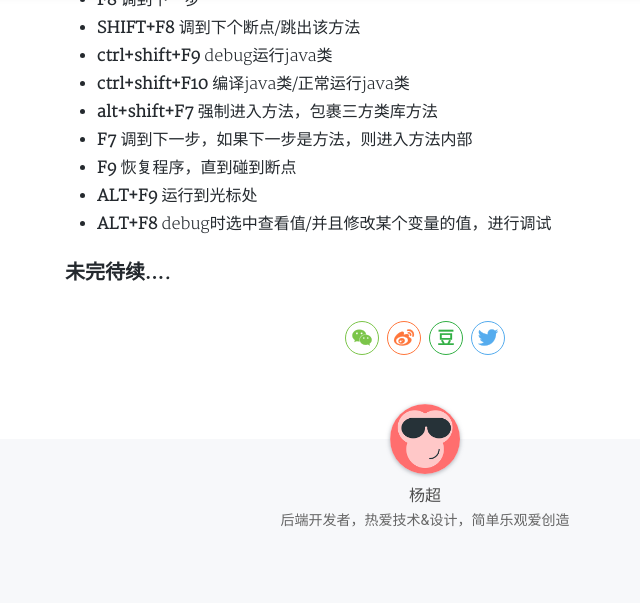
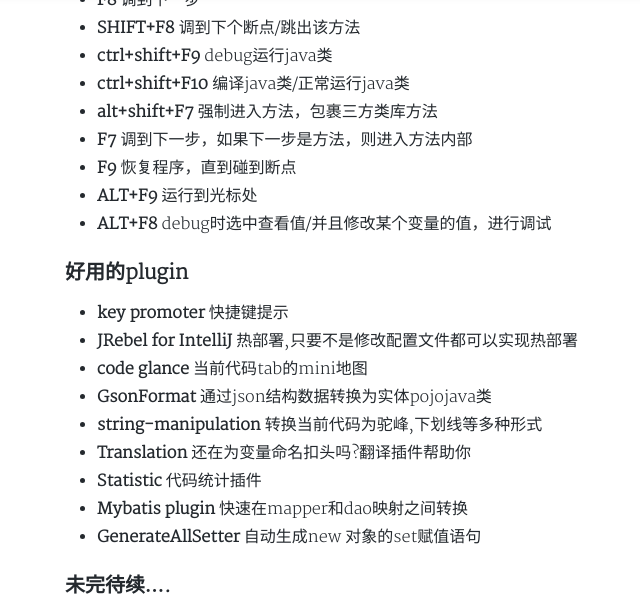
Before and after one commit to gobige/gobige.github.io, a Jekyll site: the page built from _posts/2017-09-05-ideatips.md, in a window 1280 px wide and 900 px high, scrolled down 1782 px, cut to the strip 0-603 px from the top of the window. Shown: the whole strip, without its empty margins (215-855 px from the left). Built offline with Jekyll 4.4.1, drawn with Linux system fonts in a browser that asks for light colours; nearby versions of some CDN libraries; a style sheet for code colours, icons or effects is not loaded.

Commit message:
完善--提交 ideatips--plugins

```diff
--- a/_posts/2017-09-05-ideatips.md
+++ b/_posts/2017-09-05-ideatips.md
@@ -62,4 +62,16 @@
 - **ALT+F8** debug时选中查看值/并且修改某个变量的值，进行调试
 
 
+### 好用的plugin
+- **key promoter** 快捷键提示
+- **JRebel for IntelliJ** 热部署,只要不是修改配置文件都可以实现热部署
+- **code glance** 当前代码tab的mini地图
+- **GsonFormat**  通过json结构数据转换为实体pojojava类
+- **string-manipulation**  转换当前代码为驼峰,下划线等多种形式
+- **Translation**  还在为变量命名扣头吗?翻译插件帮助你
+- **Statistic**  代码统计插件
+- **Mybatis plugin**  快速在mapper和dao映射之间转换
+- **GenerateAllSetter**  自动生成new 对象的set赋值语句
+
+
 ### 未完待续....
```
